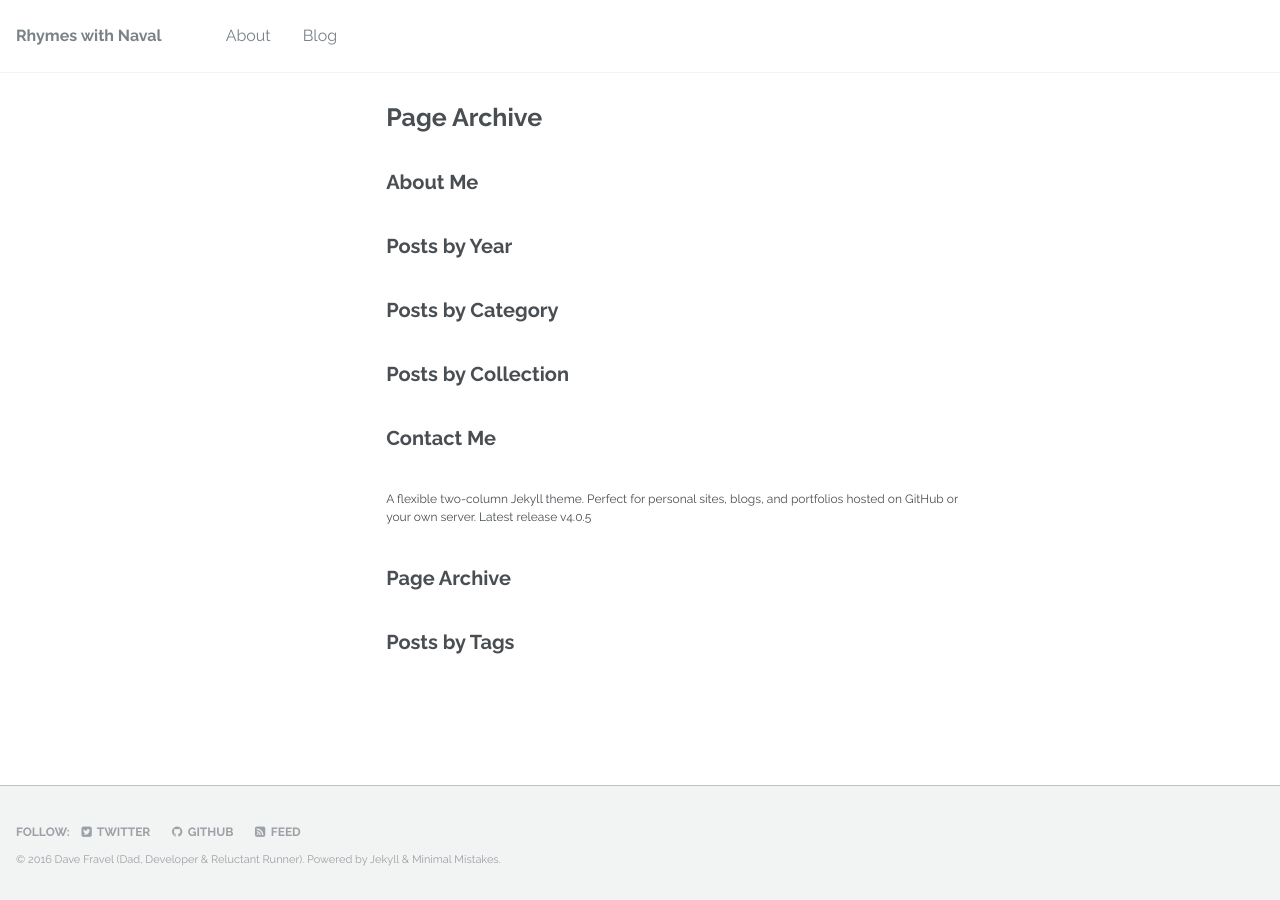
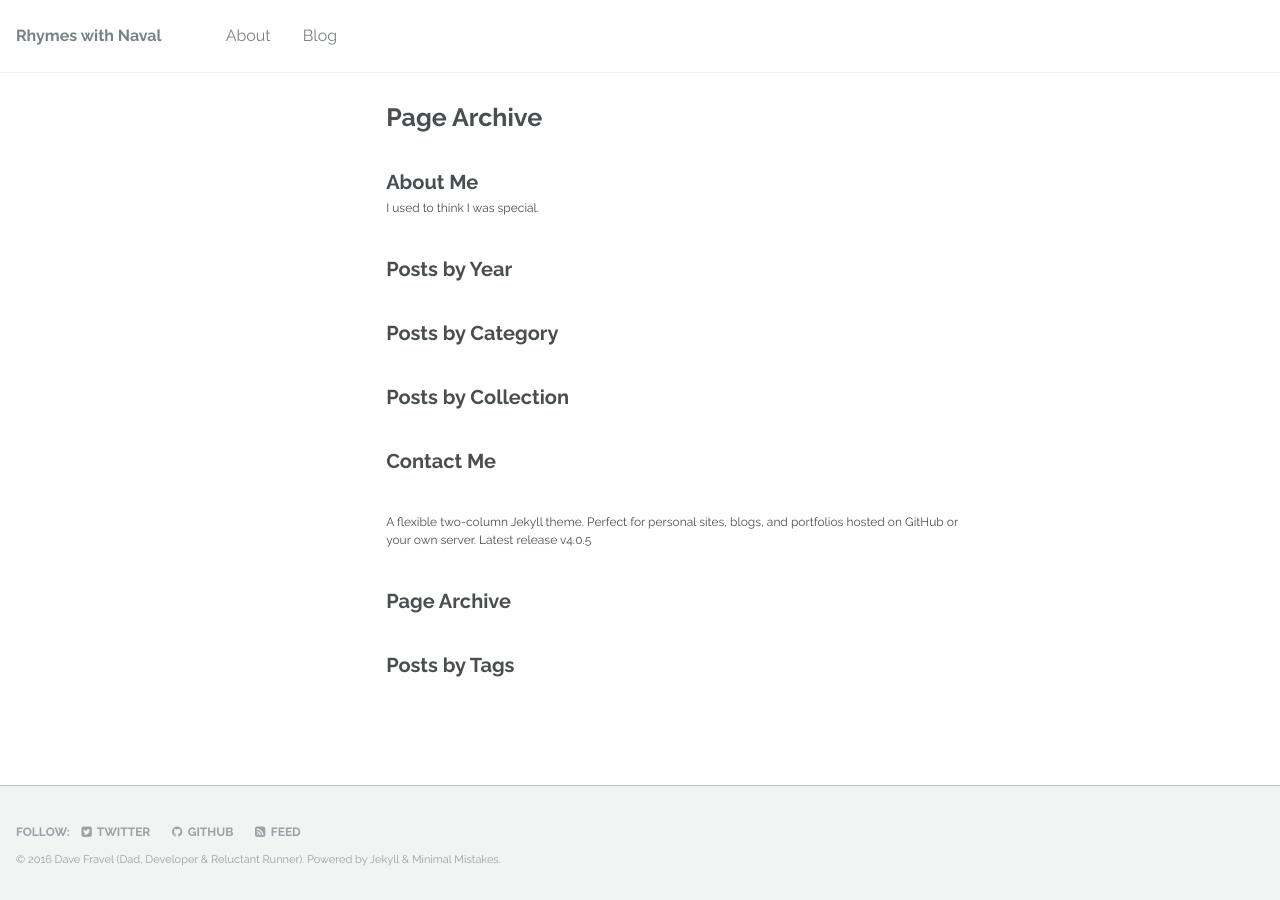
Before and after one commit to dfravel/dfravel.github.io, a Jekyll site: the page built from _pages/page-archive.html, in a window 1280 px wide. Built offline with Jekyll 4.4.1, drawn with Linux system fonts in a browser that asks for light colours; comment, search, counter and statistics services are not loaded.

Commit message:
Updated the about page

```diff
--- a/_pages/about.md
+++ b/_pages/about.md
@@ -1,5 +1,8 @@
 ---
 title: "About Me"
+header:
+  overlay_image: "https://farm5.staticflickr.com/4076/4940499208_b79b77fb0a_z.jpg"
+excerpt: "I used to think I was special."
 permalink: /about/
 layout: single
 author_profile: true
```
Also changed, not shown: other parts of _pages/about.md (+1 -1 lines).
